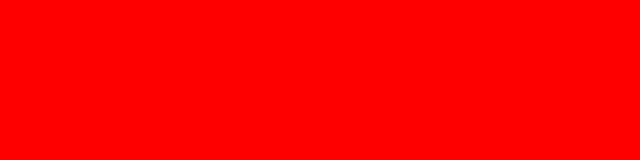
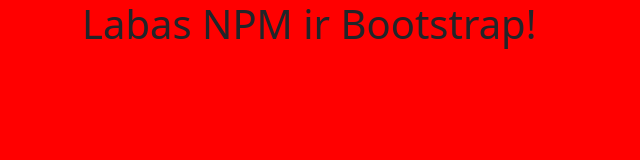
Before and after one commit to eimkasp/npm_webpack_saas_example, a website built with webpack: page index.html in a window 1280 px wide. Shown: the whole page, without its empty margins (0-640 px from the left). Built offline with nearby package versions, Linux system fonts and the light colour scheme.

Commit message:
Boostrap test if it's working

```diff
--- a/index.html
+++ b/index.html
@@ -8,6 +8,12 @@
   <link href="dist/main.css"  rel="stylesheet">
 </head>
 <body>
-
+  <div class="container">
+    <div class="row">
+      <div class="col-12">
+          <h1>Labas NPM ir Bootstrap! </h1>
+        </div>
+      </div>
+    </div>
 </body>
 </html>
```
